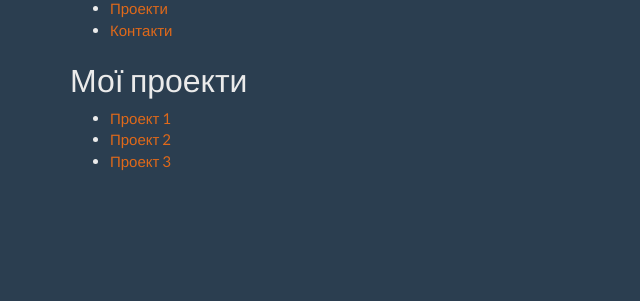
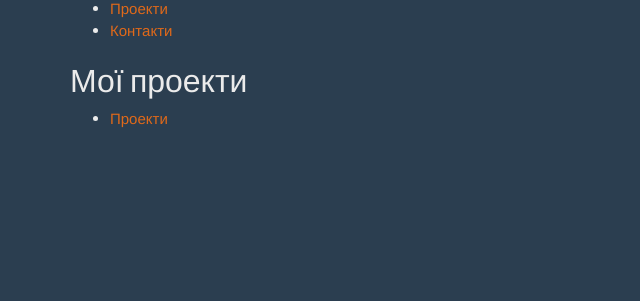
Before and after one commit to PavloI11/WebPython, a Flask app: page /projects in a window 1280 px wide. Shown: the part 119-420 px from the top of the page, without its empty margins (0-640 px from the left). Run offline with Flask 3, Linux system fonts and the light colour scheme; some libraries are stand-ins or nearby versions.

Commit message:
Update projects.html

```diff
--- a/lab3/templates/projects.html
+++ b/lab3/templates/projects.html
@@ -6,9 +6,7 @@
 <section>
     <h2>Мої проекти</h2>
     <ul>
-        <li><a href="https://example.com/project1">Проект 1</a></li>
-        <li><a href="https://example.com/project2">Проект 2</a></li>
-        <li><a href="https://example.com/project3">Проект 3</a></li>
+        <li><a href="https://github.com/PavloI11/WebPython">Проекти</a></li>
     </ul>
 </section>
 {% endblock %}
```
